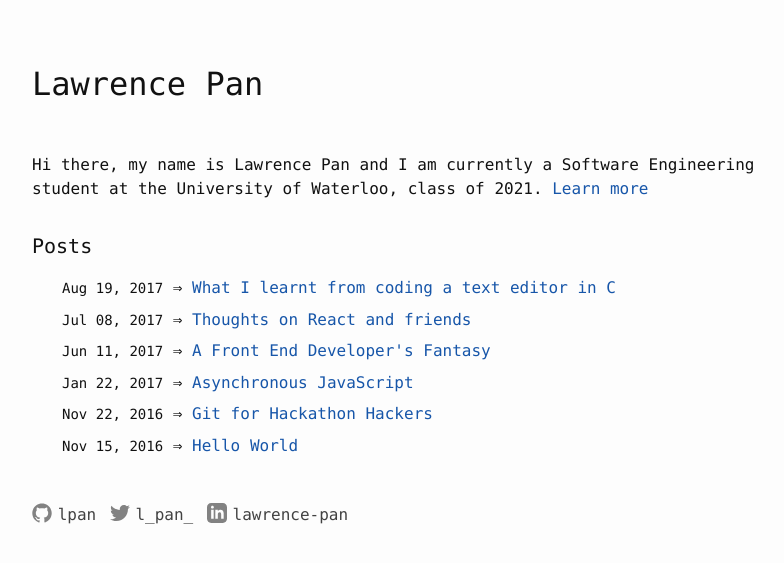
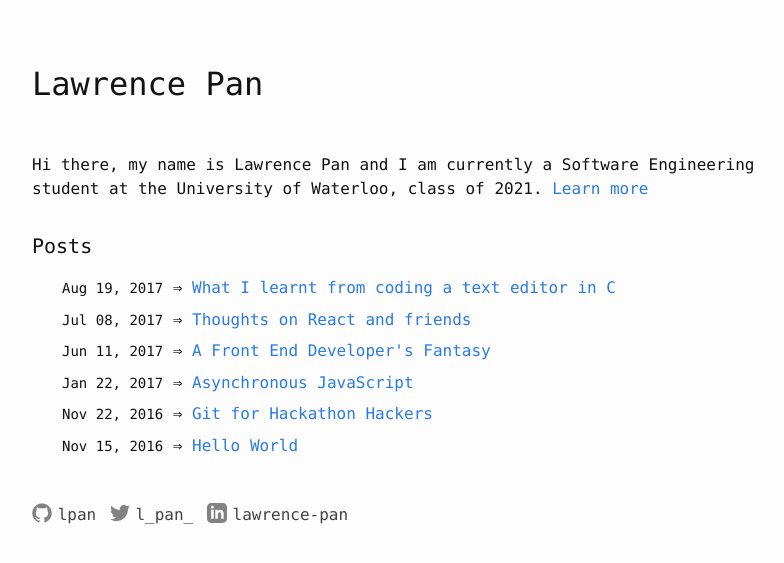
Before and after one commit to lpan/lpan.github.io, a Jekyll site: the page built from index.html, in a window 1280 px wide. Shown: the top 563 px of the page, without its empty margins (238-1022 px from the left). Built offline with Jekyll 4.4.1, drawn with Linux system fonts in a browser that asks for light colours.

Commit message:
more distinct anchor text color

```diff
--- a/_sass/_base.scss
+++ b/_sass/_base.scss
@@ -91,11 +91,11 @@ h1, h2, h3, h4, h5, h6 {
  * Links
  */
 a {
-  color: $brand-color-dark;
+  color: $brand-color;
   text-decoration: none;
 
   &:visited {
-    color: $brand-color-dark;
+    color: $brand-color;
   }
 
   &:hover {
```
